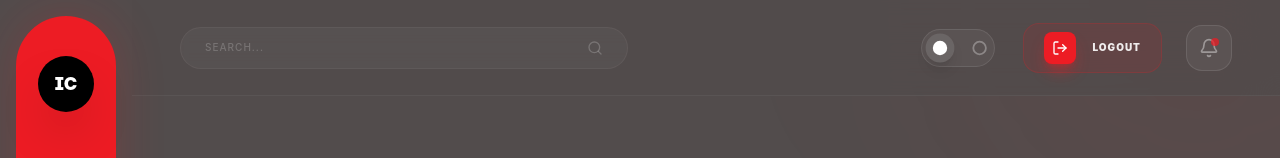
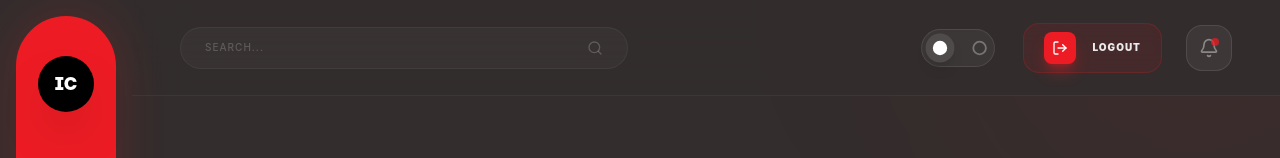
Before and after one commit to haroldove90-spec/Industrial, a React (Vite) app: page / in a window 1280 px wide. Shown: the top 158 px of the page. Built offline with nearby package versions, Linux system fonts and the light colour scheme.

Commit message:
feat: Darken background color
Update the primary background color in index.css to a darker shade for improved contrast and aesthetic.

```diff
--- a/src/index.css
+++ b/src/index.css
@@ -5,7 +5,7 @@
   --font-mono: "JetBrains Mono", ui-monospace, SFMono-Regular, monospace;
   --font-serif: "Playfair Display", ui-serif, Georgia, serif;
 
-  --color-industrial-bg: #524C4C;
+  --color-industrial-bg: #332D2D;
   --color-industrial-card: #1E1E1E;
   --color-industrial-red: #ED1C24;
   --color-industrial-orange: #FFB300;
```
